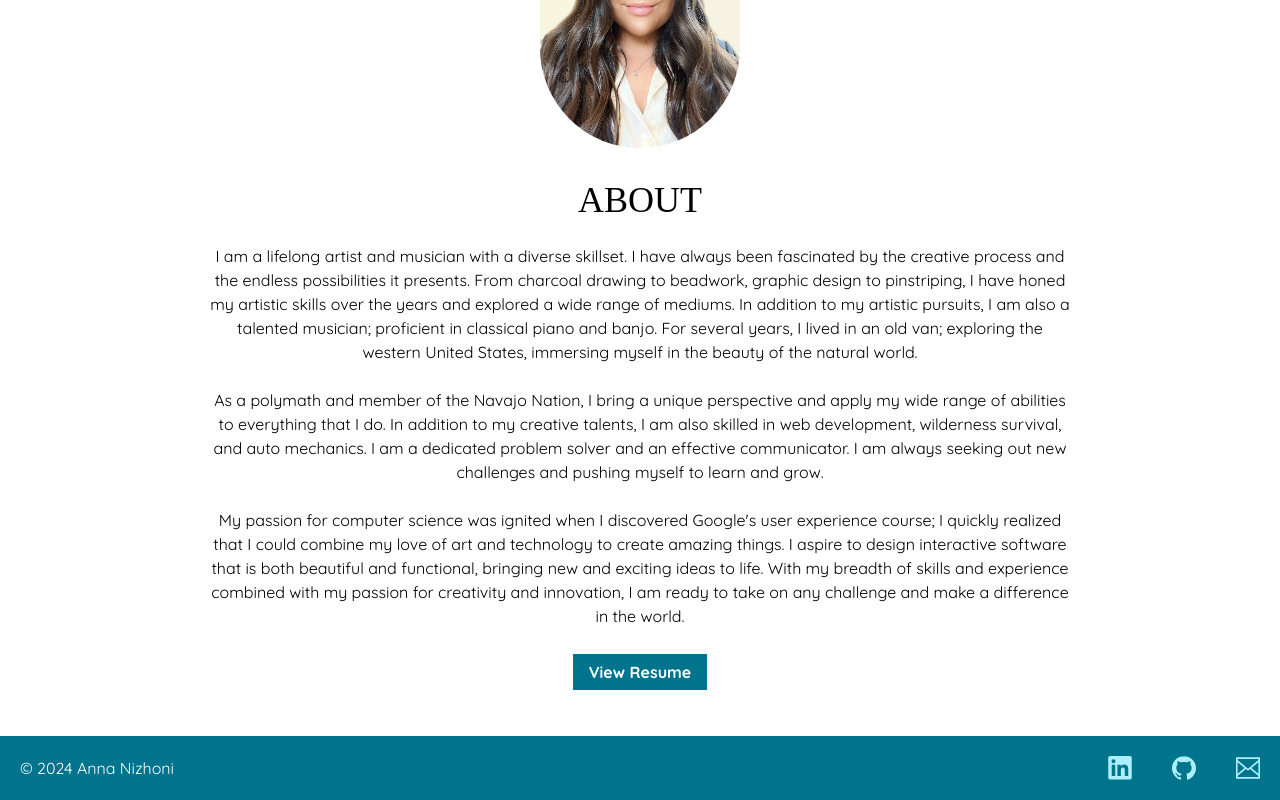
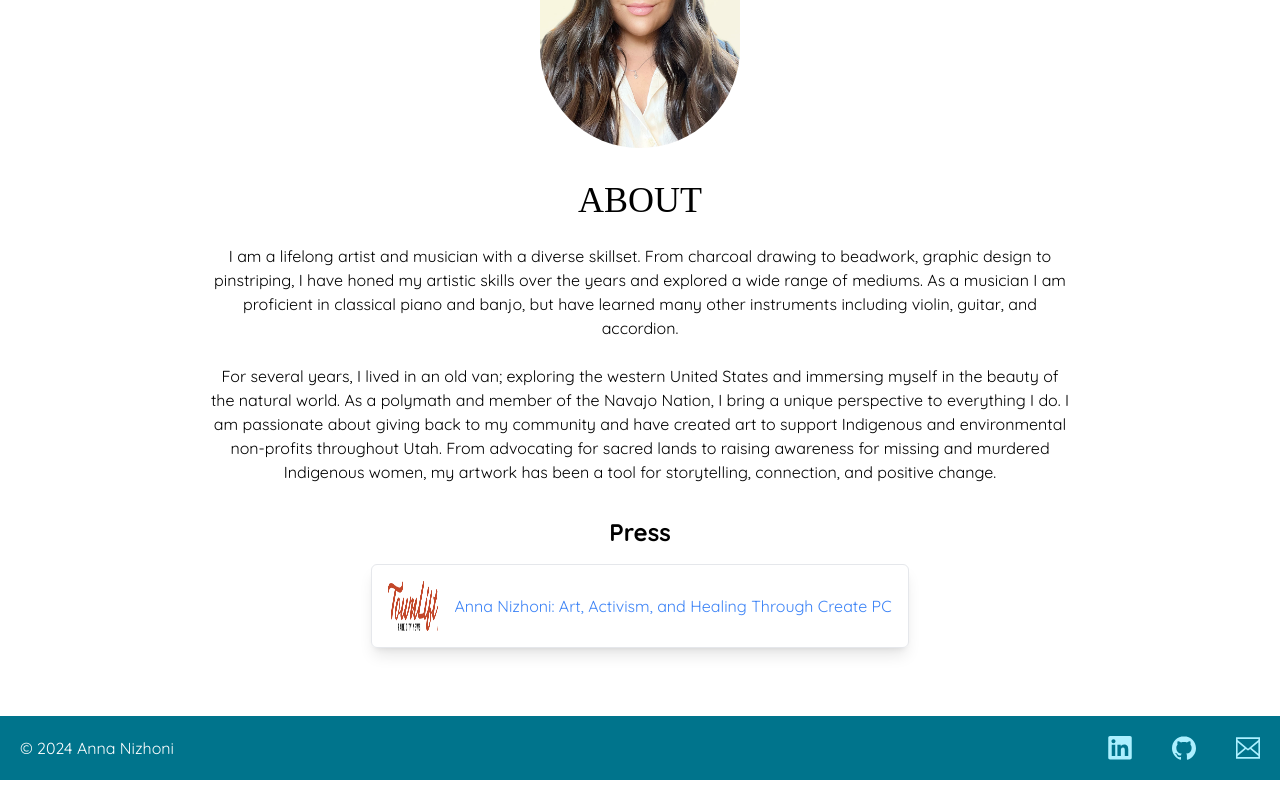
Before and after one commit to annanizhoni/annaportfolio, a React (Create React App) app: page /about in a window 1280 px wide. Shown: the part 509-1309 px from the top of the page. Built offline with nearby package versions, Linux system fonts and the light colour scheme; a web font is replaced by a local one.

Commit message:
Update bio on Home page and add Press section to About page

```diff
--- a/src/components/About.js
+++ b/src/components/About.js
@@ -3,23 +3,56 @@ import React from 'react';
 const About = () => {
   return (
     <main className="content-grid mx-auto max-w-4xl p-4">
+      {/* Profile Photo Section */}
       <div className="profile-photo mb-8">
-        <img src="me.jpg" alt="Headshot" className="rounded-full mx-auto" style={{ maxWidth: '200px' }} />
+        <img
+          src="me.jpg"
+          alt="Headshot"
+          className="rounded-full mx-auto"
+          style={{ maxWidth: '200px' }}
+        />
       </div>
+
+      {/* About Section */}
       <div className="text-content mb-8">
         <h1 className="text-4xl font-barrio text-center mb-6">ABOUT</h1>
         <p className="text-base font-quicksand text-center">
-          I am a lifelong artist and musician with a diverse skillset. I have always been fascinated by the creative process and the endless possibilities it presents. From charcoal drawing to beadwork, graphic design to pinstriping, I have honed my artistic skills over the years and explored a wide range of mediums. In addition to my artistic pursuits, I am also a talented musician; proficient in classical piano and banjo. For several years, I lived in an old van; exploring the western United States, immersing myself in the beauty of the natural world.
-          <br /><br />
-          As a polymath and member of the Navajo Nation, I bring a unique perspective and apply my wide range of abilities to everything that I do. In addition to my creative talents, I am also skilled in web development, wilderness survival, and auto mechanics. I am a dedicated problem solver and an effective communicator. I am always seeking out new challenges and pushing myself to learn and grow.
-          <br /><br />
-          My passion for computer science was ignited when I discovered Google's user experience course; I quickly realized that I could combine my love of art and technology to create amazing things. I aspire to design interactive software that is both beautiful and functional, bringing new and exciting ideas to life. With my breadth of skills and experience combined with my passion for creativity and innovation, I am ready to take on any challenge and make a difference in the world.
+          I am a lifelong artist and musician with a diverse skillset.
+          From charcoal drawing to beadwork, graphic design to pinstriping, I have honed
+          my artistic skills over the years and explored a wide range of mediums. As a
+          musician I am proficient in classical piano and banjo, but have learned many other instruments including violin, guitar, and accordion.
+          <br />
+          <br />
+          For several years, I lived in an old van; exploring the western United States and
+          immersing myself in the beauty of the natural world. As a polymath and member of
+          the Navajo Nation, I bring a unique perspective to everything I do. I am
+          passionate about giving back to my community and have created art to support
+          Indigenous and environmental non-profits throughout Utah. From advocating for
+          sacred lands to raising awareness for missing and murdered Indigenous women, my artwork has been a tool
+          for storytelling, connection, and positive change.
         </p>
       </div>
-      <div className="text-center my-4">
-        <a href="https://niybpkzfotwxowffxpps.supabase.co/storage/v1/object/public/resume/AnnaNizhoniResume.pdf?t=2024-02-28T04%3A29%3A15.761Z" download="AnnaNizhoniResume.pdf" target="_blank" rel="noopener noreferrer" className="bg-[#00748C] hover:bg-[#003844] text-white font-bold py-2 px-4">
-          View Resume
-        </a>
+
+      {/* Press Section */}
+      <div className="press-section my-8">
+        <h2 className="text-2xl font-bold text-center mb-4">Press</h2>
+        <div className="flex justify-center">
+          <a
+            href="https://townlift.com/2024/11/anna-nizhoni-art-activism-and-healing-through-create-pc/"
+            target="_blank"
+            rel="noopener noreferrer"
+            className="flex items-center gap-4 border rounded-md p-4 shadow-lg hover:shadow-xl transition-shadow duration-200"
+          >
+            <img
+              src="/townliftlogo.png" // Logo in public folder
+              alt="TownLift Logo"
+              style={{ width: '50px', height: '50px' }}
+            />
+            <span className="text-blue-500 hover:underline">
+              Anna Nizhoni: Art, Activism, and Healing Through Create PC
+            </span>
+          </a>
+        </div>
       </div>
     </main>
   );
--- a/src/components/Home.js
+++ b/src/components/Home.js
@@ -18,7 +18,7 @@ function Home() {
     <div className="mt-8">
       <div className="flex justify-between mt-4">
         <div className="font-quicksand text-center mx-auto max-w-4xl p-4">
-          <p>Member of the Navajo Nation from Utah with a diverse skillset including web development, fine art, classical piano, wilderness survival, and auto mechanics. Community-minded artist who discovered a passion for computer science through Google's UX design course.</p>
+          <p>Navajo artist and musician from Park City, Utah. I work in a wide variety of artistic disciplines, inluding: charcoal realism, oil and acrylic painting, Native American beadwork, illustration, digital art, graphic design, pinstriping and printmaking.</p>
         </div>
       </div>
       {/* Slideshow */}
```
Also changed, not shown: public/townliftlogo.png (added).
